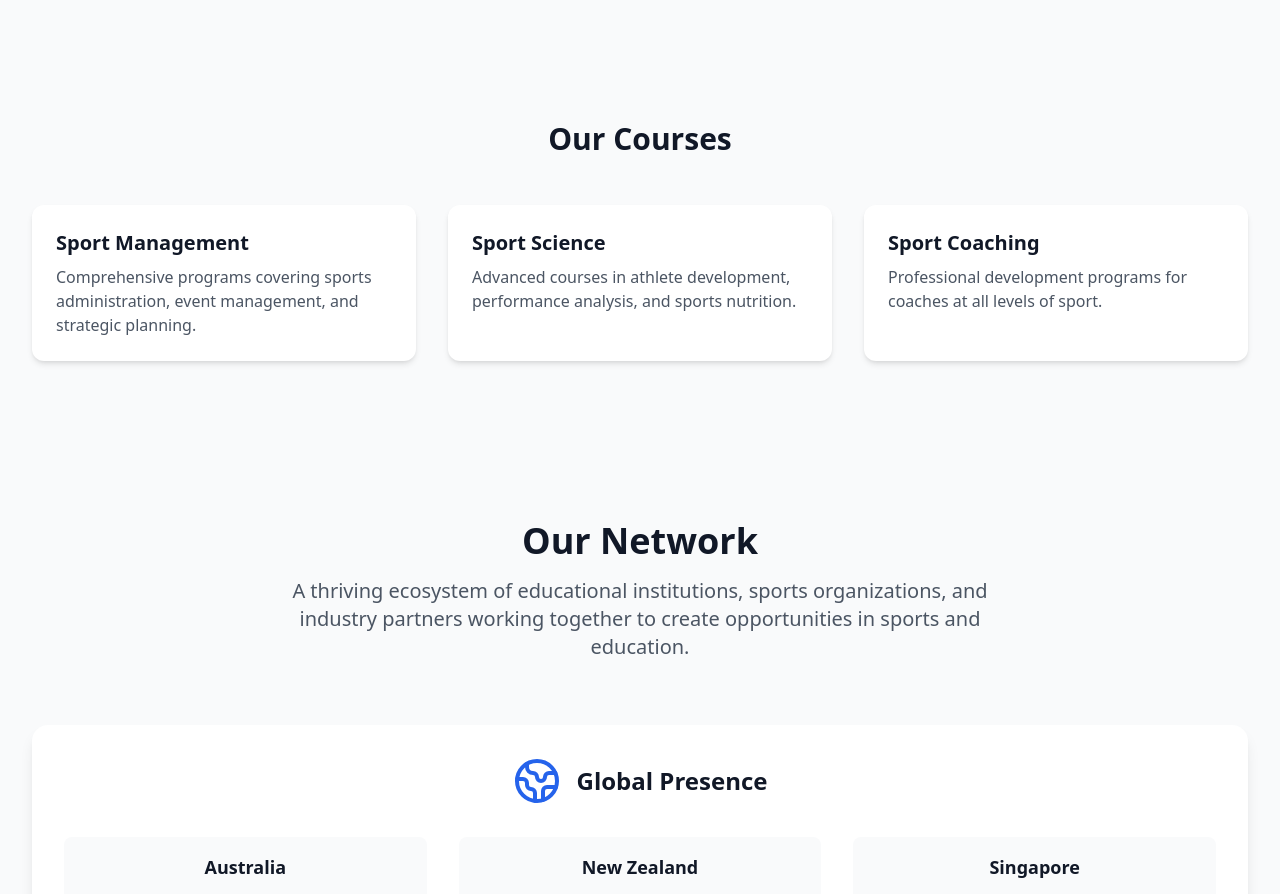
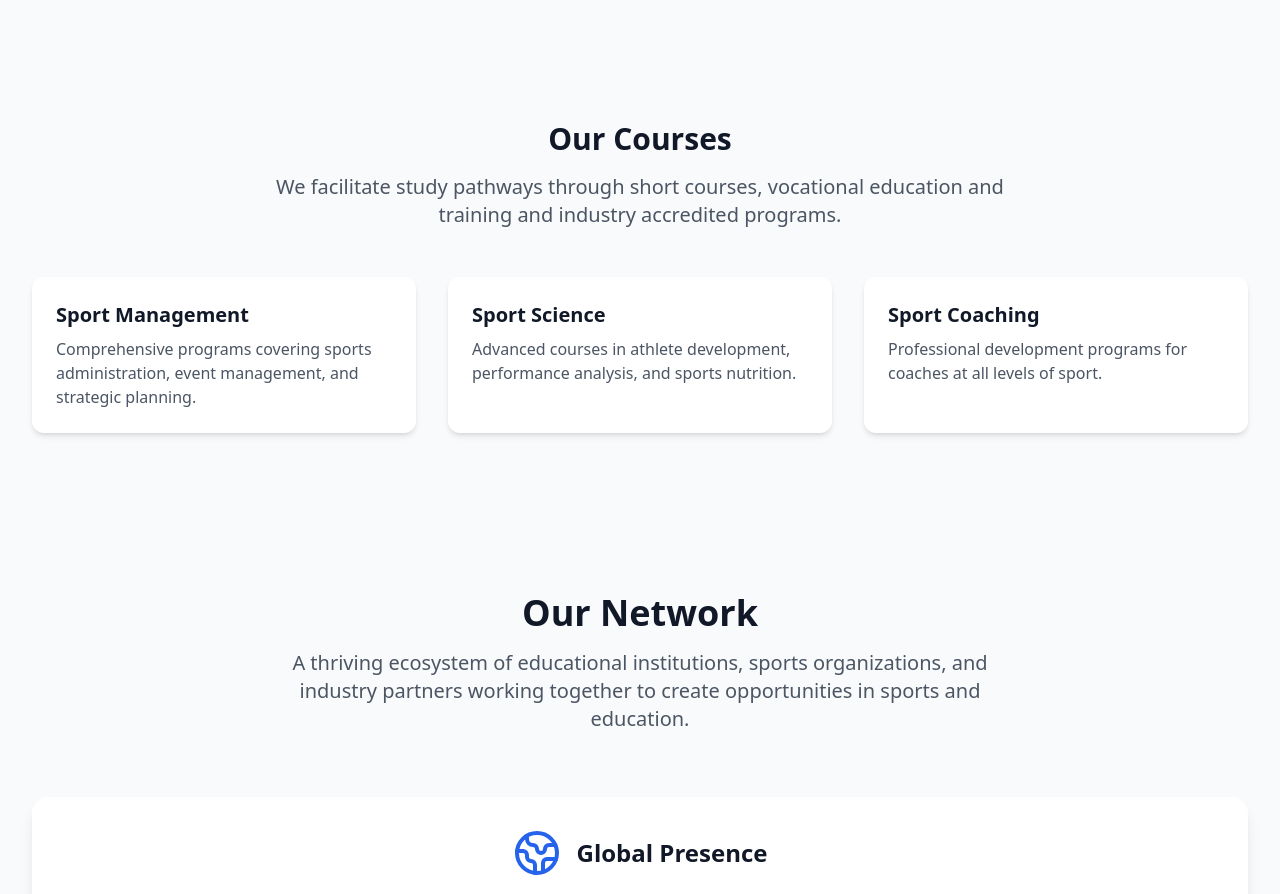
Before and after one commit to sameerbulakh/apac, a React (Vite) app: page / in a window 1280 px wide. Shown: the part 4060-4954 px from the top of the page. Built offline with nearby package versions, Linux system fonts and the light colour scheme.

Commit message:
Update Our Courses description text

```diff
--- a/src/components/OurCourses.tsx
+++ b/src/components/OurCourses.tsx
@@ -4,8 +4,13 @@ const OurCourses = () => {
   return (
     <section className="py-16 bg-gray-50" id="courses">
       <div className="max-w-7xl mx-auto px-4 sm:px-6 lg:px-8">
-        <h2 className="text-3xl font-bold text-gray-900 text-center mb-12">Our Courses</h2>
-        <div className="grid md:grid-cols-2 lg:grid-cols-3 gap-8">
+        <div className="text-center">
+          <h2 className="text-3xl font-bold text-gray-900 text-center mb-2">Our Courses</h2>
+          <p className="mt-4 text-xl text-gray-600 max-w-3xl mx-auto">
+            We facilitate study pathways through short courses, vocational education and training and industry accredited programs.
+          </p>
+        </div>
+        <div className="grid md:grid-cols-2 lg:grid-cols-3 gap-8 mt-12">
           {/* Sport Management */}
           <div className="bg-white rounded-xl shadow-md overflow-hidden">
             <div className="p-6">
```
